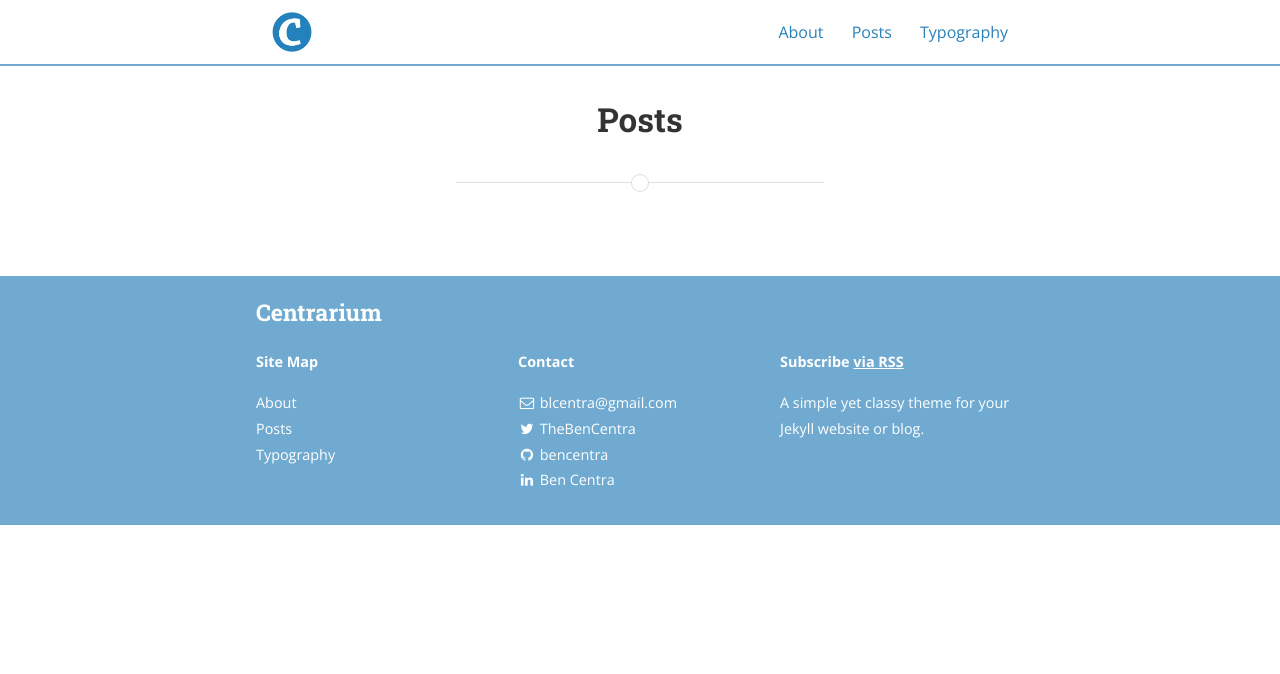
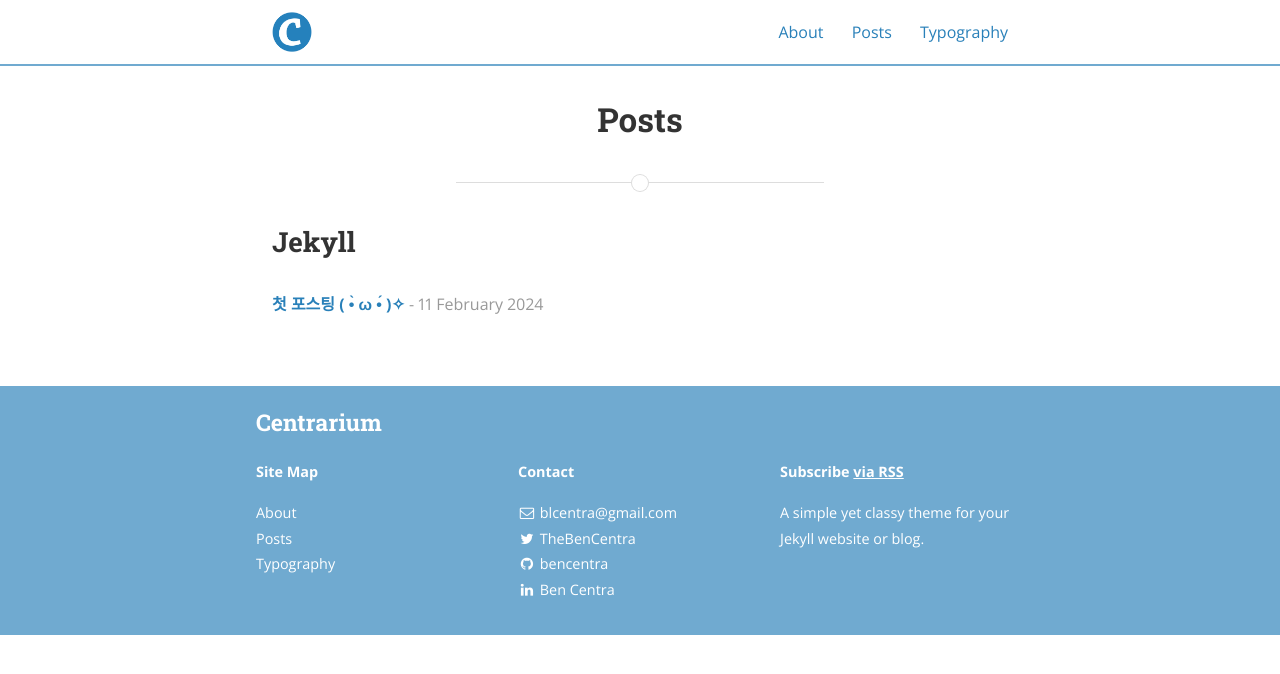
Before and after one commit to seojupal/seojupal.github.io, a Jekyll site: the page built from posts.md, in a window 1280 px wide. Shown: the top 674 px of the page. Built offline with Jekyll 4.4.1, drawn with Linux system fonts in a browser that asks for light colours; nearby versions of some CDN libraries.

Commit message:
first post!

```diff
--- a/_posts/2024-02-11-1st.md
+++ b/_posts/2024-02-11-1st.md
@@ -1,3 +1,13 @@
+---
+layout: post
+title:  "첫 포스팅 ( •̀ ω •́ )✧"
+date:   2024-02-11 17:47:11
+author: 서주팔
+categories: Jekyll
+tags:	jekyll welcome
+cover:  "/assets/instacode.png"
+---
+
 # 첫 포스팅 ( •̀ ω •́ )✧
 
 약 이틀 정도 걸려서 겨우 테마 적용까지 완료했다!
```
